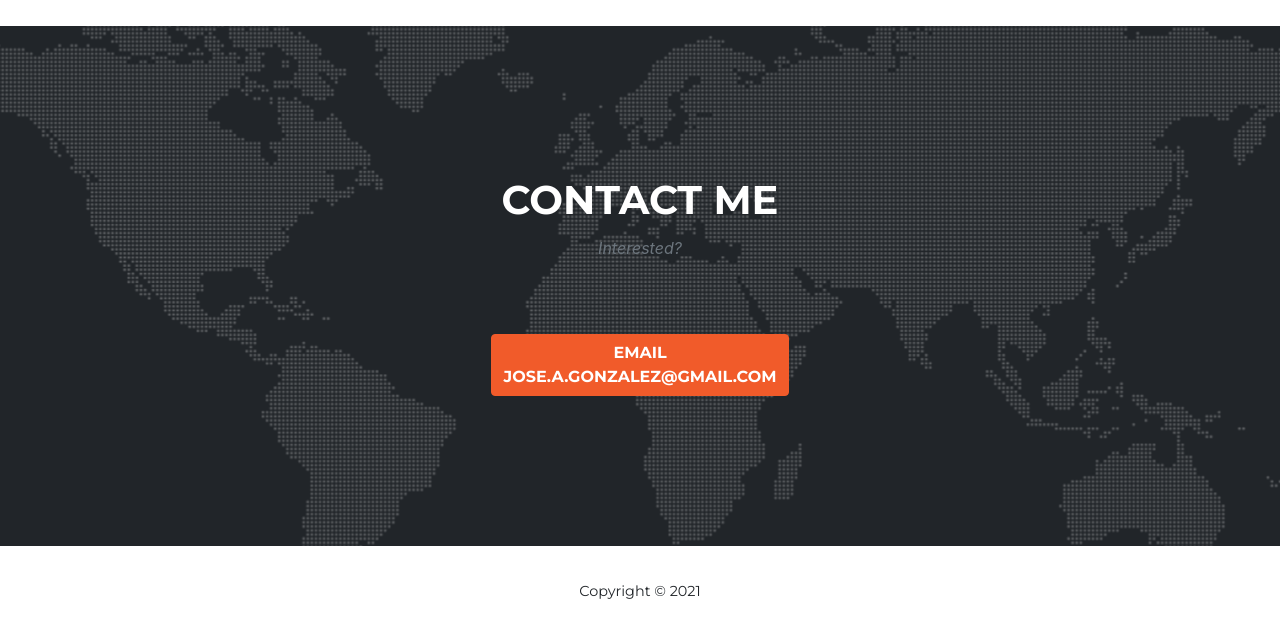
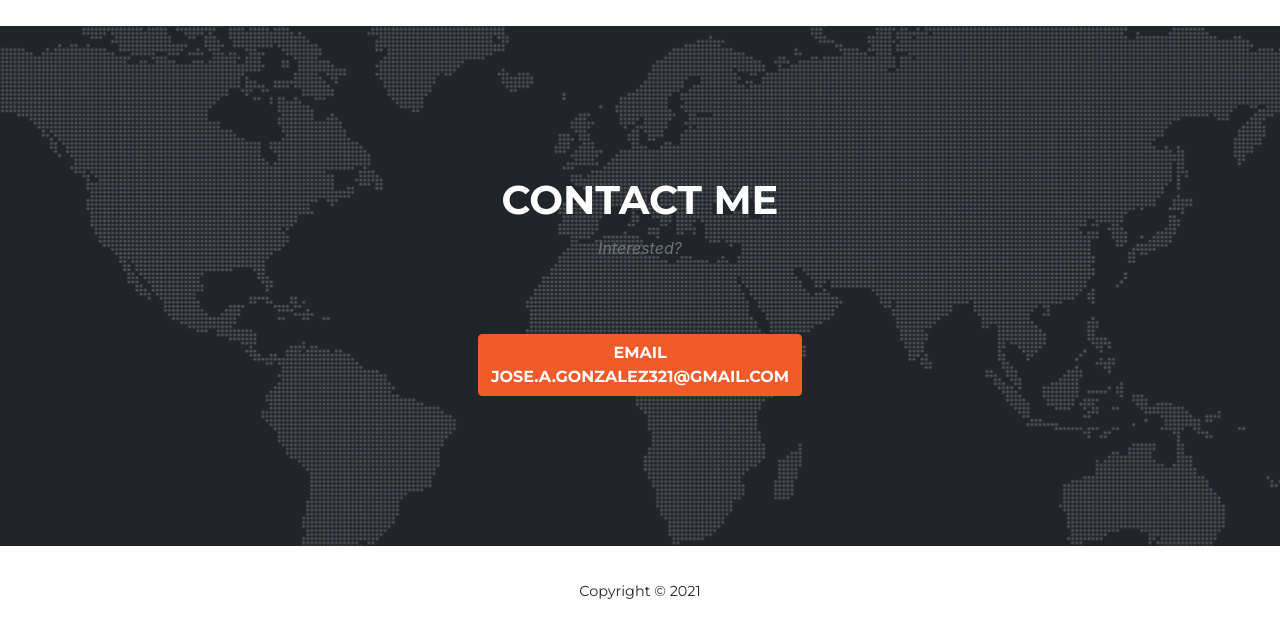
Before and after one commit to JoseGonzalez321/jose-agency-release, a plain HTML site: page index.html in a window 1280 px wide. Shown: the part 2683-3319 px from the top of the page. Drawn offline with Linux system fonts and the light colour scheme; a web font is replaced by a local one.

Commit message:
Update index.html
Corrected email text display

```diff
--- a/index.html
+++ b/index.html
@@ -183,7 +183,7 @@
         <div class="col-lg-12 text-center">
           <h2 class="section-heading text-uppercase">Contact Me</h2>
           <h3 class="section-subheading text-muted">Interested?</h3>
-          <a href="mailto:jose.a.gonzalez321@gmail.com?subject=Your Software Services" class="btn btn-primary text-uppercase">Email<br>jose.a.gonzalez@gmail.com</a>
+          <a href="mailto:jose.a.gonzalez321@gmail.com?subject=Your Software Services" class="btn btn-primary text-uppercase">Email<br>jose.a.gonzalez321@gmail.com</a>
         </div>
       </div>
     </div>
```
